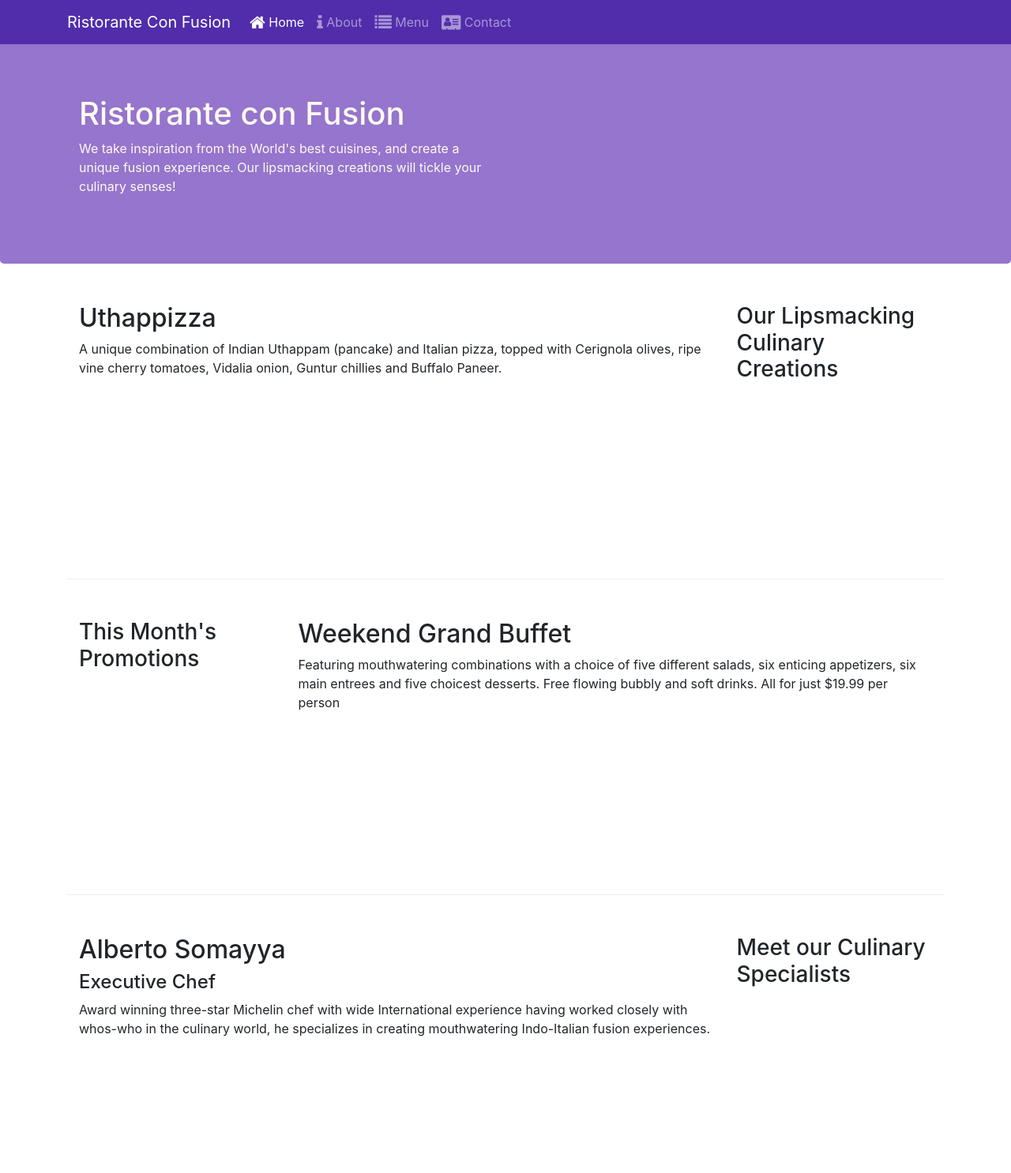
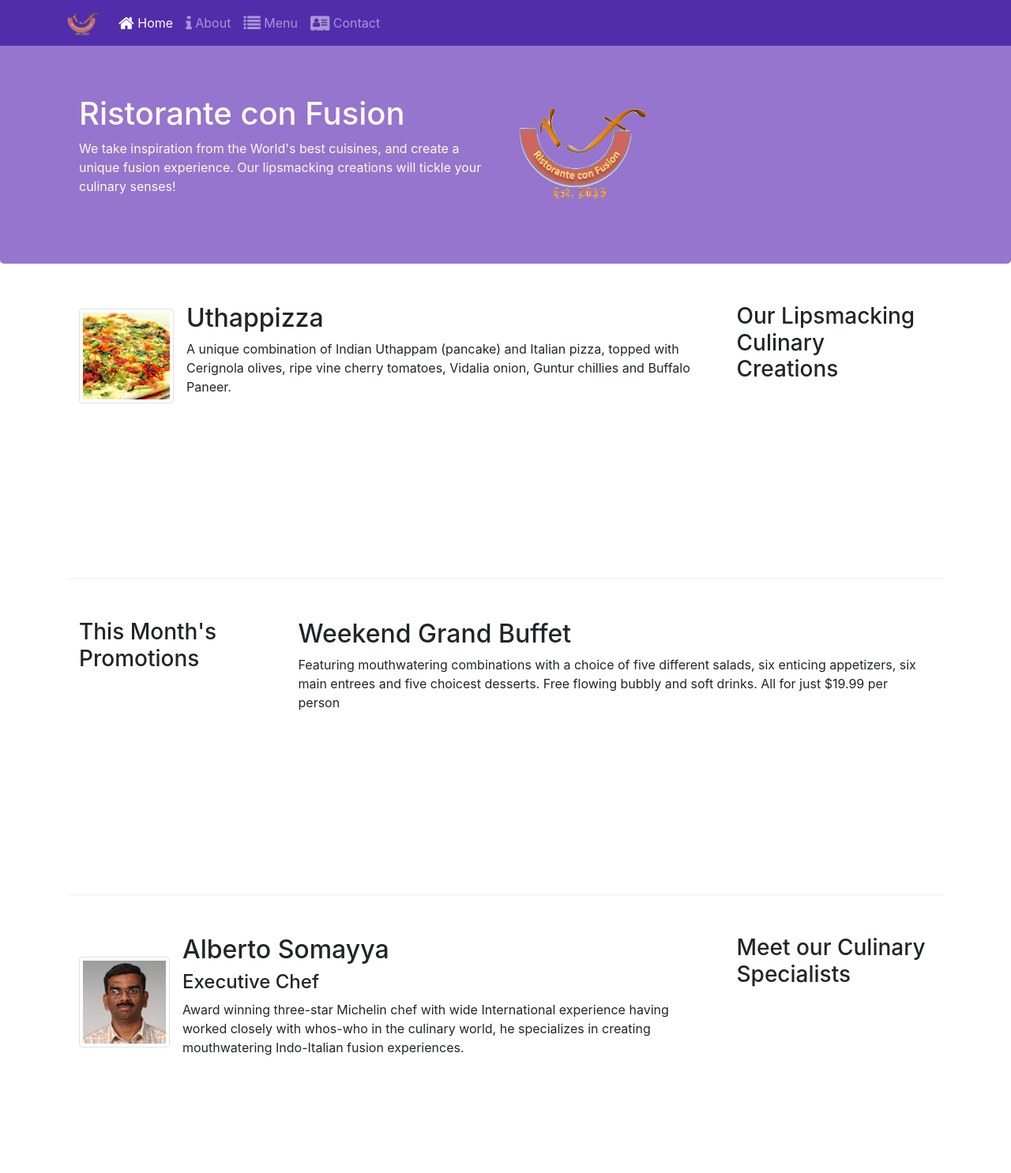
Before and after one commit to adityaSrivastava29/Bootstrap4, a website: page index.html in a window 1280 px wide. Shown: the top 1486 px of the page at 79% size. Drawn offline with nearby package versions, Linux system fonts and the light colour scheme.

Commit message:
Images and Media

```diff
--- a/index.html
+++ b/index.html
@@ -21,7 +21,7 @@
             <button class="navbar-toggler" type="button" data-toggle="collapse" data-target="#Navbar">
                 <span class="navbar-toggler-icon"></span>
             </button>
-           <a class="navbar-brand" href="#">Ristorante Con Fusion</a>
+           <a class="navbar-brand" href="#"><img src="img/logo.png" height="30" width="41"></a>
            <div class="collapse navbar-collapse" id="Navbar">
                 <ul class="navbar-nav mr-auto">
                     <li class="nav-item active"><a class="nav-link" href="#"><span class="fa fa-home fa-lg"></span> Home</a></li>
@@ -39,7 +39,8 @@
                     <h1>Ristorante con Fusion</h1>
                     <p>We take inspiration from the World's best cuisines, and create a unique fusion experience. Our lipsmacking creations will tickle your culinary senses!</p>
                 </div>
-                <div class="col-12 col-sm">
+                <div class="col-12 col-sm align-self-center">
+                    <img src="img/logo.png" class="img-fluid">
                 </div>
             </div>
         </div>
@@ -51,8 +52,15 @@
                 <h3>Our Lipsmacking Culinary Creations</h3>
             </div>
             <div class="col col-sm  order-sm-first col-md">
-                <h2>Uthappizza</h2>
-                <p>A unique combination of Indian Uthappam (pancake) and Italian pizza, topped with Cerignola olives, ripe vine cherry tomatoes, Vidalia onion, Guntur chillies and Buffalo Paneer.</p>
+                <div class="media">
+                    <img src="img/uthappizza.png" alt="uthappizza" class="d-flex mr-3 img-thumbnail align-self-center">
+                    <div class="media-body">
+                        <h2 class="mt-0">Uthappizza</h2>
+                <p class="d-none d-sm-block">A unique combination of Indian Uthappam (pancake) and Italian pizza, topped with Cerignola olives, ripe vine cherry tomatoes, Vidalia onion, Guntur chillies and Buffalo Paneer.</p>
+                    </div>
+
+                </div>
+
             </div>
         </div>
 
@@ -72,9 +80,15 @@
                 <h3>Meet our Culinary Specialists</h3>
             </div>
             <div class="col col-sm order-sm-first col-md">
-                <h2>Alberto Somayya</h2>
+                <div class="media">
+                    <img src="img/alberto.png" alt="alberto" class="d-flex mr-3 img-thumbnail align-self-center">
+                    <div class="media-body">
+                      <h2>Alberto Somayya</h2>
                 <h4>Executive Chef</h4>
-                <p>Award winning three-star Michelin chef with wide International experience having worked closely with whos-who in the culinary world, he specializes in creating mouthwatering Indo-Italian fusion experiences. </p>
+                <p class="d-none d-sm-block">Award winning three-star Michelin chef with wide International experience having worked closely with whos-who in the culinary world, he specializes in creating mouthwatering Indo-Italian fusion experiences. </p>
+                    </div>
+                </div>
+
             </div>
         </div>
     </div>
```
Also changed, not shown: aboutus.html (+3 -2 lines), contactus.html (+5 -2 lines), img/alberto.png (added), img/buffet.png (added), img/logo.png (added), img/uthappizza.png (added).
